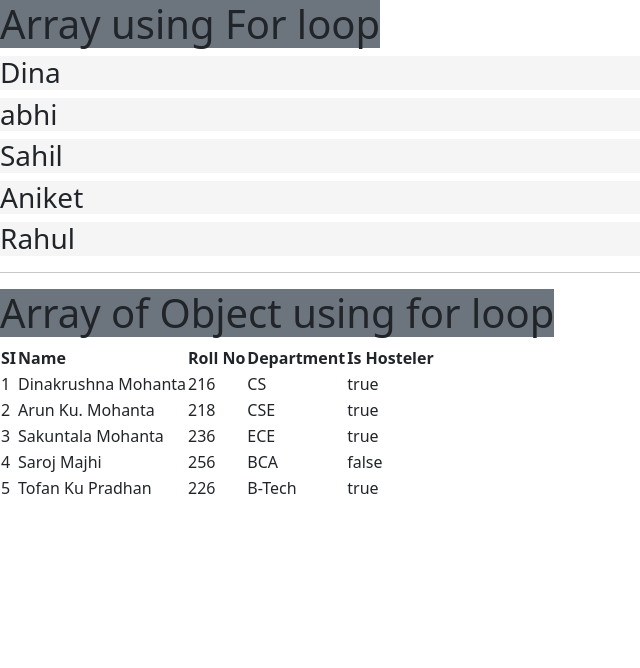
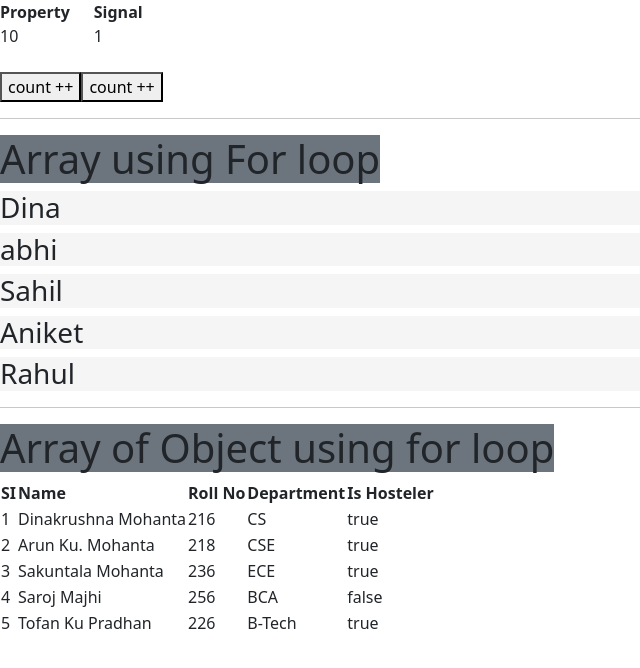
Before and after one commit to Dinakrushna7077/angular-learning, an Angular app: page / in a window 1280 px wide. Shown: the top 668 px of the page, without its empty margins (0-640 px from the left). Built offline with nearby package versions, Linux system fonts and the light colour scheme.

Commit message:
signal basics

```diff
--- a/src/app/app.html
+++ b/src/app/app.html
@@ -1,3 +1,22 @@
+<div class="d-flex gap-4 ">
+  <div>
+    <div><b>Property</b></div>
+    <div>{{x}}</div>
+  </div>
+  <div>
+    <div><b>Signal</b></div>
+    <div>{{count()}}</div>
+  </div>
+</div>
+
+<br>
+<button (click)="count.set(count()+1)">count ++</button>
+<button (click)="(x=x+1)">count ++</button>
+
+<hr>
+
+
+
 
 <h1 class="bg-secondary d-inline-block">Array using For loop</h1>
 @for(s of students;track s)
--- a/src/app/app.ts
+++ b/src/app/app.ts
@@ -1,4 +1,4 @@
-import { Component, signal } from '@angular/core';
+import { Component, effect, signal } from '@angular/core';
 //import { RouterOutlet } from '@angular/router';
 
 
@@ -9,7 +9,15 @@ import { Component, signal } from '@angular/core';
   styleUrl: './app.css'
 })
 export class App {
+  x=10;
+  count=signal(1);
 
+  constructor()
+  {
+    effect(()=>{
+      alert("signal changed to "+this.count())
+    })
+  }
   students=["Dina","abhi","Sahil","Aniket","Rahul"];
   data=
   [
```
